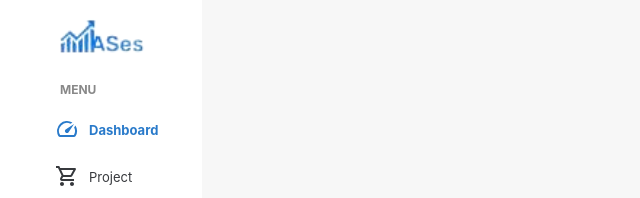
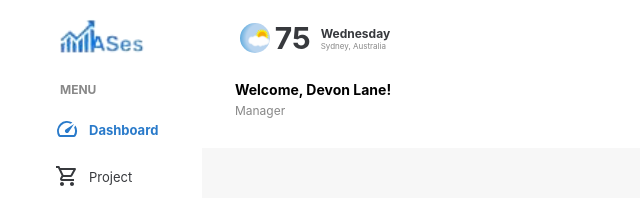
Before and after one commit to giftthedeveloper/dashboard, a React (Create React App) app: page / in a window 1280 px wide. Shown: the top 198 px of the page, without its empty margins (0-640 px from the left). Built offline with nearby package versions, Linux system fonts and the light colour scheme.

Commit message:
feat: designed the navbar weather

```diff
--- a/src/App.js
+++ b/src/App.js
@@ -9,6 +9,7 @@ function App() {
         <RootComponent >
         </RootComponent>
 
+
     </div>
   );
 }
--- /dev/null
+++ b/src/components/NavbarComponent/elements.js
@@ -0,0 +1,122 @@
+import styled from 'styled-components';
+import CloudImg from './cloud_img.png';
+
+export const Nav = styled.nav`
+  background-color: white;
+  padding: 10px 20px;
+  height: 16%;
+  width: 100%;
+  position: fixed;
+  top: 0;
+  left: 0;
+  right: 0;
+`;
+
+export const DayName = styled.div`
+  font-size: 12px;
+  margin-bottom: 0px;
+  font-weight: bold;
+`;
+export const WeatherLocation = styled.div`
+  margin-top: 5px;
+
+  font-size: 8px;
+  color: #888;
+  text-align: left;
+  margin-right: 0px;
+  margin-top: 0px;
+
+`;
+
+export const NavContainer = styled.div`
+  display: flex;
+  align-items: center;
+  padding-top: 8px;
+  justify-content: space-between;
+  flex-direction: row;
+  justify-content: flex-start;
+`;
+
+export const TempText = styled.h3`
+
+`;
+
+export const Profile = styled.div`
+  display: flex;
+  align-items: center;
+  margin-bottom: 25px;
+  padding-left: 2px;
+  margin-left: 2px;
+  color: #37393d;
+  margin-top: 2px;
+  font-size: 13px;
+`;
+
+export const LeftComponent = styled.div`
+    display: flex;
+    height: 100%;
+    width: 15%;
+    background-color: white;
+    text-align: left;
+    align-items: center;
+    margin-left: 15%;
+    justify-content: space-between;
+    flex-direction: column;
+    justify-content: flex-start;
+`;
+
+
+export const RightComponent = styled.div`
+    display: flex;
+    height: 100%;
+    width: 70%;
+    background-color: white;
+    text-align: right;
+    align-items: center;
+    margin-left: 15%;
+    justify-content: space-between;
+    flex-direction: column;
+    justify-content: flex-end;
+`;
+
+
+export const HeaderText = styled.h3`
+  font-size: 30px;
+  text-align: center;
+  margin-left: 5px;
+  margin-bottom: 0px;
+  margin-top: 0px;
+`;
+
+export const WeatherImg = styled.div`
+    width: 30px;
+    height: 30px;
+    border-radius: 50%;
+    background-image: url(${CloudImg});
+    background-size: cover;
+`;
+
+export const ProfileList = styled.div`
+  display: flex;
+  align-items: flex-start;
+  text-align: left;
+  flex-direction: column;
+  margin-left: 10px;
+
+`;
+
+
+export const ProfileName = styled.div`
+  font-size: 14px;
+  font-weight: bold;
+`;
+export const ProfileRole = styled.div`
+  margin-top: 5px;
+
+  font-size: 12px;
+  color: #888;
+  text-align: left;
+  margin-right: 0px;
+
+
+`;
--- /dev/null
+++ b/src/components/NavbarComponent/index.js
@@ -0,0 +1,30 @@
+import React from 'react'
+import { HeaderText, LeftComponent, DayName, WeatherLocation, Nav, NavContainer, Profile, ProfileList, ProfileName, ProfileRole, WeatherImg } from './elements'
+
+function NavbarComponent() {
+  return (
+    <Nav>
+        <NavContainer>
+            <LeftComponent>
+                <ProfileList>
+                    <Profile>
+                        <WeatherImg />
+                        <HeaderText>75</HeaderText>
+                        <ProfileList>
+                            <DayName>Wednesday</DayName>
+                            <WeatherLocation>Sydney, Australia</WeatherLocation>
+                        </ProfileList>
+                    </Profile>
+                </ProfileList>
+                <ProfileList>
+                    <ProfileName>Welcome, Devon Lane!</ProfileName>
+                    <ProfileRole>Manager</ProfileRole>
+                </ProfileList>
+            </LeftComponent>
+
+        </NavContainer>
+    </Nav>
+  )
+}
+
+export default NavbarComponent
--- a/src/components/RootComponent/index.js
+++ b/src/components/RootComponent/index.js
@@ -1,11 +1,15 @@
 import React from 'react'
 import { Background } from './elements'
 import SidebarComponent from '../Sidebar Component'
+import NavbarComponent from '../NavbarComponent'
 
 function RootComponent() {
   return (
     <Background>
+
         <SidebarComponent />
+        <NavbarComponent />
+
     </Background>
   )
 }
--- a/src/components/Sidebar Component/elements.js
+++ b/src/components/Sidebar Component/elements.js
@@ -11,6 +11,7 @@ export const MainComponent = styled.div`
   flex-direction: column;
   justify-content: flex-start;
   padding-left: 10px;
+  z-index: 999;
 
 `;
 
@@ -127,6 +128,9 @@ export const ProfileName = styled.div`
   /* margin-left: 10px;  */
   font-size: 14px;
 `;
+
+
+
 export const ProfileRole = styled.div`
   margin-top: 5px;
 
@@ -135,8 +139,8 @@ export const ProfileRole = styled.div`
   text-align: left;
   margin-right: 0px;
 
+`;
 
-`;
 export const ProfileList = styled.div`
   display: flex;
   align-items: flex-start;
```
Also changed, not shown: src/components/NavbarComponent/cloud_img.png (added).
